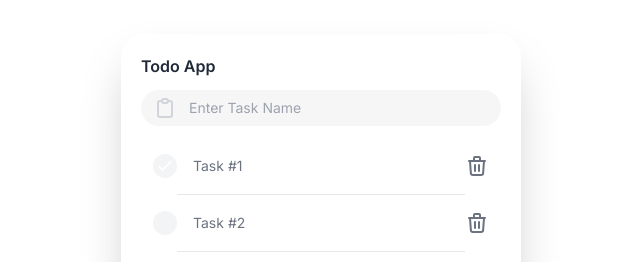
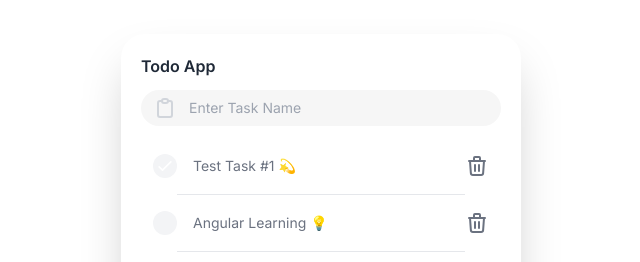
Before and after one commit to josuemartinezz/todo_angular, an Angular app: page / in a window 1280 px wide. Shown: the part 223-485 px from the top of the page, without its empty margins (319-959 px from the left). Built offline with nearby package versions, Linux system fonts and the light colour scheme.

Commit message:
✈️ Trash logic

```diff
--- a/src/app/app.component.html
+++ b/src/app/app.component.html
@@ -5,8 +5,9 @@
     <!-- Task List -->
     <div>
       <app-task-list
-        (changeStatus)="changeStatus($event)"
-        *ngFor="let task of filterTaks"
+        (edit)="editTask($event)"
+        (delete)="deleteTask($event)"
+        *ngFor="let task of tasks"
         [task]="task"
       ></app-task-list>
     </div>
--- a/src/app/app.component.ts
+++ b/src/app/app.component.ts
@@ -9,21 +9,11 @@ export class AppComponent {
   name: string = 'Todo App';
 
   // Variables
-  filter?: 'all' | 'done' | 'pending' = 'all';
   task: string = '';
   tasks = [
-    { id: 1, task: 'Task #1', done: true },
-    { id: 2, task: 'Task #2', done: false }
+    { id: 1, task: 'Test Task #1 💫', done: true },
+    { id: 2, task: 'Angular Learning 💡', done: false }
   ];
-
-  // Methods
-  get filterTaks() {
-    if (this.filter === 'all') {
-      return this.tasks;
-    } else {
-      return this.tasks.filter(task => task.done);
-    }
-  }
 
   setTask(done: boolean = false) {
     if (!this.task) return
@@ -35,8 +25,11 @@ export class AppComponent {
     this.task = '';
   }
 
-  changeStatus(event: any) {
-    console.log(event)
+  editTask(event: any) {
     this.tasks = this.tasks.map(task => task.id === event.id ? {...task, done: !event.done}: task);
   }
+
+  deleteTask(event: any) {
+    this.tasks = this.tasks.filter(task => task.id !== event.id);
+  }
 }
--- a/src/app/task-list/task-list.component.html
+++ b/src/app/task-list/task-list.component.html
@@ -1,10 +1,10 @@
 <div class="item-task">
   <div
-    class="py-4 flex items-center justify-between px-3 rounded-3xl text-sm cursor-pointer text-gray-500 hover:text-black transition-all duration-300"
+    class="py-4 select-none flex items-center justify-between px-3 rounded-3xl text-sm cursor-pointer text-gray-500 hover:text-black transition-all duration-300"
   >
     <div class="flex items-center gap-x-4">
       <div
-        (click)="onClick()"
+        (click)="onEdit()"
         [ngClass]="
           task.done ? 'bg-[#2DEBC9] hover:bg-[#2DEBC9]/60' : 'hover:bg-gray-200'
         "
@@ -29,8 +29,9 @@
       <span>{{ task.task }}</span>
     </div>
     <svg
+      (click)="onDelete()"
       xmlns="http://www.w3.org/2000/svg"
-      class="h-6 w-6"
+      class="h-6 w-6 hover:text-red-500"
       fill="none"
       viewBox="0 0 24 24"
       stroke="currentColor"
--- a/src/app/task-list/task-list.component.ts
+++ b/src/app/task-list/task-list.component.ts
@@ -1,22 +1,23 @@
-import { Component, OnInit, Input, Output, EventEmitter } from '@angular/core';
+import { Component, Input, Output, EventEmitter } from '@angular/core';
 
 @Component({
   selector: 'app-task-list',
   templateUrl: './task-list.component.html'
 })
-export class TaskListComponent implements OnInit {
+export class TaskListComponent {
 
   constructor() { }
 
   @Input() task: any = {};
-  @Output() changeStatus = new EventEmitter<any>();
+  @Output() edit = new EventEmitter<any>();
+  @Output() delete = new EventEmitter<any>();
 
   // Methods
-  onClick() {
-    this.changeStatus.emit(this.task);
+  onEdit() {
+    this.edit.emit(this.task);
   }
 
-  ngOnInit(): void {
+  onDelete() {
+    this.delete.emit(this.task);
   }
-
 }
```
